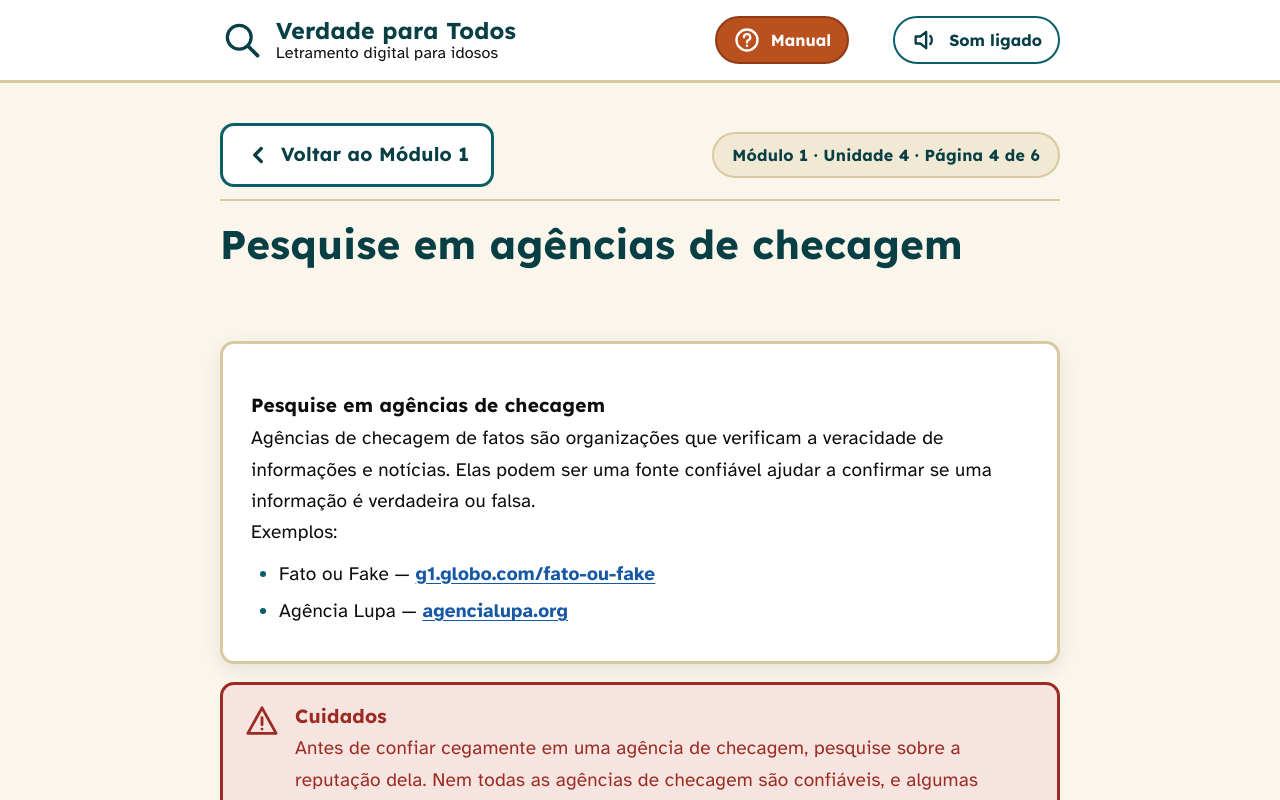
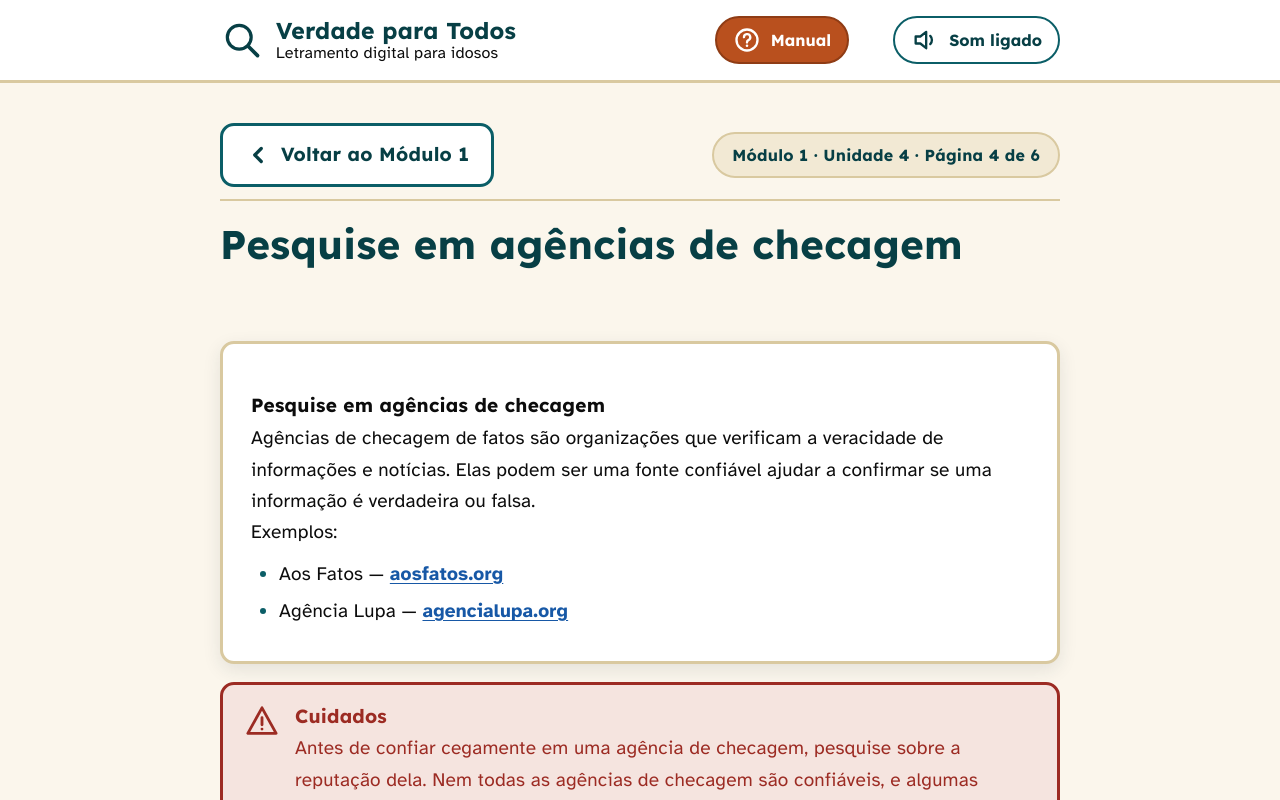
Before and after one commit to leonardo-vargas-de-paula/verdade-para-todos, a React (Vite) app: page /unidade/4/4 in a window 1280 px wide. Shown: the top 800 px of the page. Built offline with nearby package versions, Linux system fonts and the light colour scheme.

Commit message:
chore: troca g1 Fato ou Fake por Aos Fatos na unidade 4

```diff
--- a/src/pages/Modulo1/Unidade4/Pagina4/index.jsx
+++ b/src/pages/Modulo1/Unidade4/Pagina4/index.jsx
@@ -56,20 +56,20 @@ function Pagina4() {
               content: (
                 <ul className="examples-list">
                   <li>
-                    Fato ou Fake —{" "}
+                    Aos Fatos —{" "}
                     <a
-                      href="https://g1.globo.com/fato-ou-fake/"
+                      href="https://www.aosfatos.org/"
                       target="_blank"
                       rel="noopener noreferrer"
                       onClick={(event) =>
                         handleLinkClick(
                           event,
-                          "https://g1.globo.com/fato-ou-fake/",
-                          "g1.globo.com/fato-ou-fake"
+                          "https://www.aosfatos.org/",
+                          "aosfatos.org"
                         )
                       }
                     >
-                      g1.globo.com/fato-ou-fake
+                      aosfatos.org
                     </a>
                   </li>
                   <li>
```
